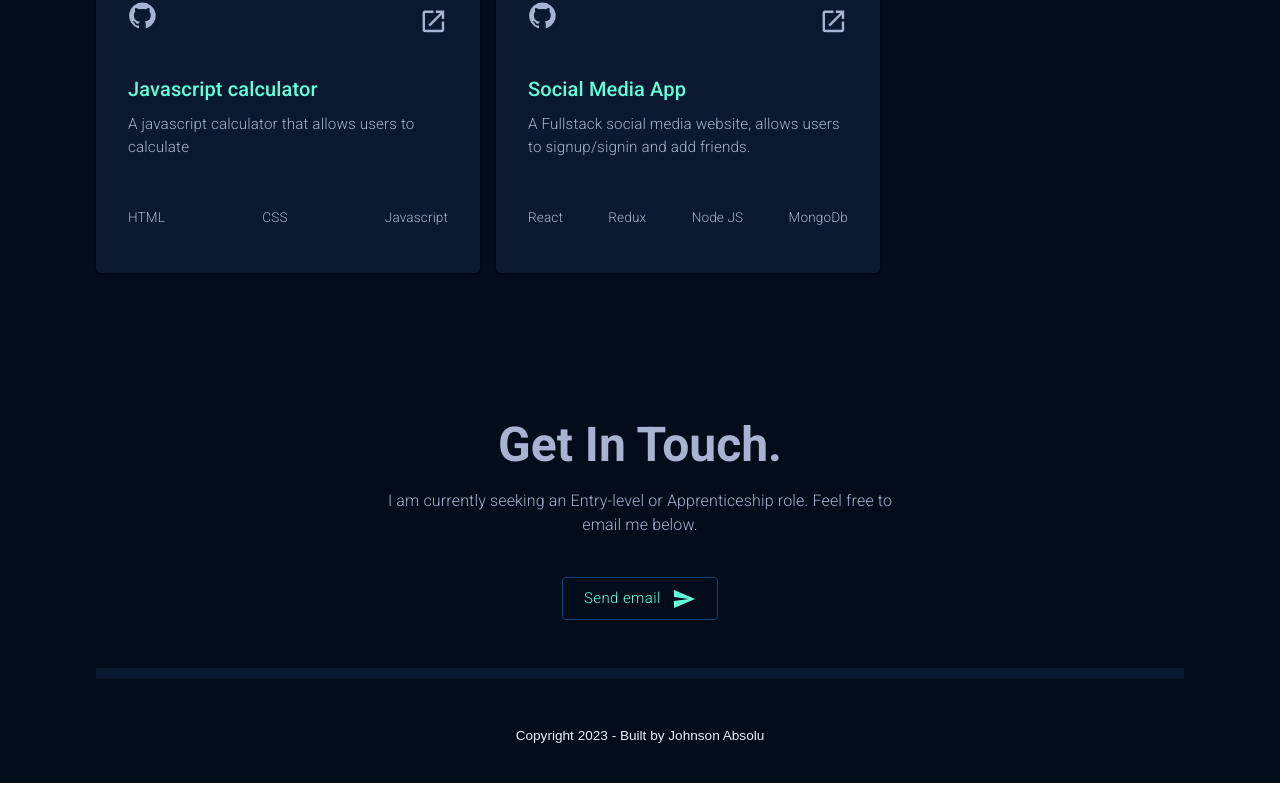
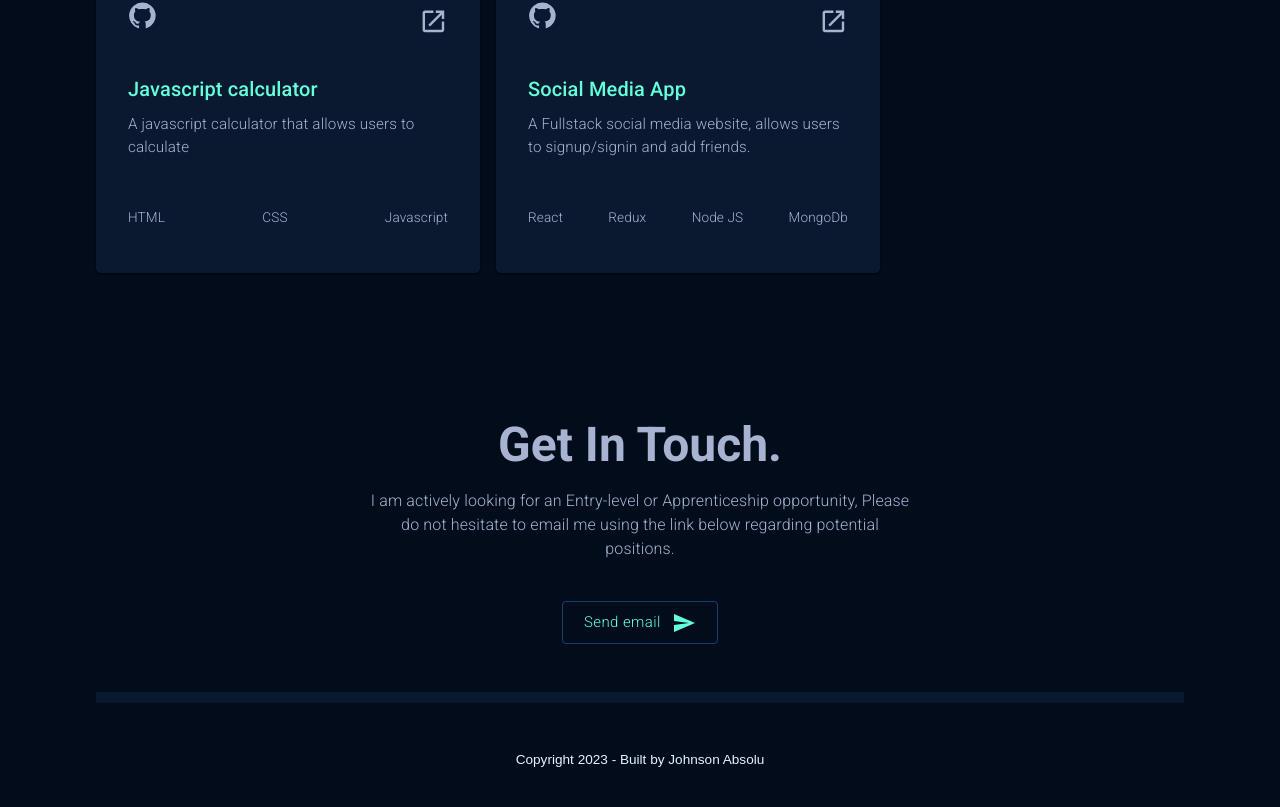
Before and after one commit to JAbsolu/React-portfolio, a React (Create React App) app: page / in a window 1280 px wide. Shown: the part 1765-2572 px from the top of the page. Before the commit the page ends 2548 px from the top, so only its background shows below. Built offline with nearby package versions, Linux system fonts and the light colour scheme.

Commit message:
updated texts

```diff
--- a/src/components/contact/index.jsx
+++ b/src/components/contact/index.jsx
@@ -41,7 +41,8 @@ const Contact = () => {
                   textAlign: "center",
                   fontWeight: "200",
               }}>
-                  I am currently seeking an Entry-level or Apprenticeship role. Feel free to email me below.
+                  I am actively looking for an Entry-level or Apprenticeship opportunity,
+                  Please do not hesitate to email me using the link below regarding potential positions.
               </Typography>
             </Box>
             <Box id={attributes.contact}>
```
